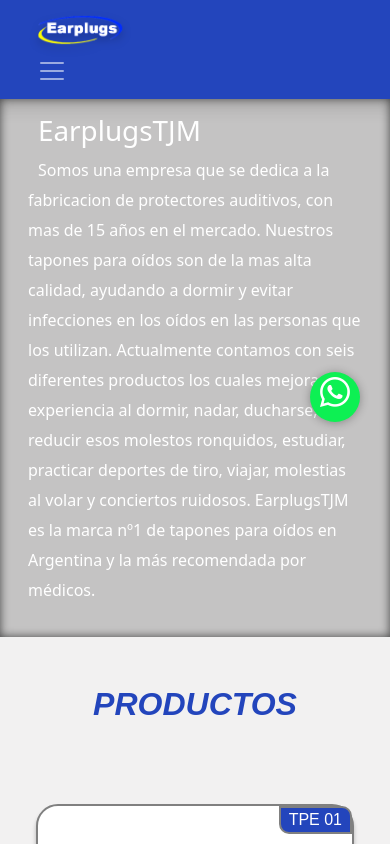
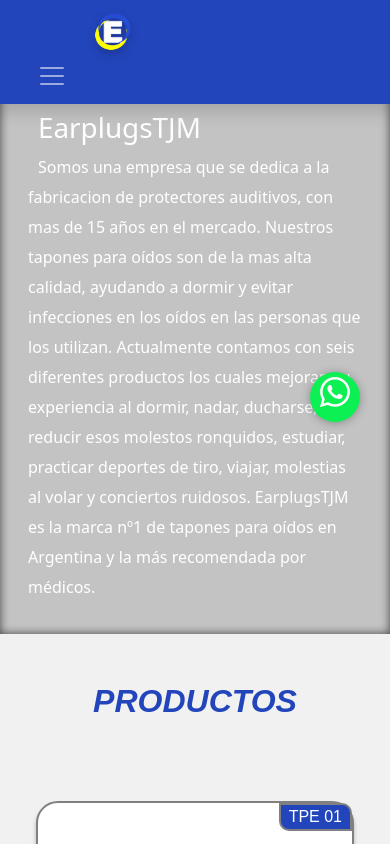
Before and after one commit to GLMahon99/LandigPage-Earplugs, a website: page index.html in a window 390 px wide. Shown: the top 844 px of the page. Drawn offline with nearby package versions, Linux system fonts and the light colour scheme.

Commit message:
agrego favicon

```diff
--- a/index.html
+++ b/index.html
@@ -44,7 +44,9 @@
         <div class="col-12">
             <nav class="navbar navbar-expand-lg navbar-dark navbar-color">
                 <div class="container-fluid">
-                    <a class="navbar-brand" href="#"><img class="logo" src="images/logo3.png" alt="logo Earplugs"></a>
+                    <a class="navbar-brand" href="#"><img class="logo" src="images/logo3.png" alt="logo-Earplugs"></a>
+                    <a class="navbar-brand" href="#"><img class="logo-2" src="images/favicon.ico"
+                            alt="logo-Earplugs-2"></a>
                     <button class="navbar-toggler" type="button" data-bs-toggle="collapse"
                         data-bs-target="#navbarNavAltMarkup" aria-controls="navbarNavAltMarkup" aria-expanded="false"
                         aria-label="Toggle navigation">
@@ -67,7 +69,8 @@
     <!--END NAVBAR-->
     <main>
         <!--BOTON-WHATSAPP-->
-        <a href="https://api.whatsapp.com/send?phone=+541138054707" class="btn-whatsapp position-fixed d-flex align-items-center justify-content-center" target="_blank">
+        <a href="https://api.whatsapp.com/send?phone=+541138054707"
+            class="btn-whatsapp position-fixed d-flex align-items-center justify-content-center" target="_blank">
             <i class="bi bi-whatsapp"></i>
         </a>
         <!--FIN BOTON WPP-->
@@ -87,7 +90,8 @@
                         <img src="images/siliconacarrousel.png" class="d-block w-100">
                         <div class="carousel-caption d-block">
                             <div>
-                                <img src="images/triosilicona.png" class="img-carrousel-tapon-2" alt="tapones-para-oídos-silicona-moldeable">
+                                <img src="images/triosilicona.png" class="img-carrousel-tapon-2"
+                                    alt="tapones-para-oídos-silicona-moldeable">
                             </div>
                             <div>
                                 <h4>Silicona Moldeable</h4>
@@ -99,7 +103,8 @@
                         <img src="images/carrousel-soft.png" class="d-block w-100">
                         <div class="carousel-caption d-block">
                             <div>
-                                <img src="images/soft.png" class="img-carrousel-tapon" alt="tapones-para-oídos-earplugs-soft">
+                                <img src="images/soft.png" class="img-carrousel-tapon"
+                                    alt="tapones-para-oídos-earplugs-soft">
                             </div>
                             <div>
                                 <h4>Goma Soft</h4>
@@ -112,7 +117,8 @@
                         <img src="images/carrousel-vulcan.png" class="d-block w-100 ">
                         <div class="carousel-caption d-block">
                             <div>
-                                <img src="images/vulcan.png" class="img-carrousel-tapon" alt="tapones-para-oídos-earplugs-vulcanizados">
+                                <img src="images/vulcan.png" class="img-carrousel-tapon"
+                                    alt="tapones-para-oídos-earplugs-vulcanizados">
                             </div>
                             <div>
                                 <h4>Silicona Vulcanizada</h4>
@@ -125,7 +131,8 @@
                         <img src="images/carrousel-splash.png" class="d-block w-100 ">
                         <div class="carousel-caption d-block">
                             <div>
-                                <img src="images/splash 2.png" class="img-carrousel-tapon" alt="tapones-para-oídos-earplugs-splash">
+                                <img src="images/splash 2.png" class="img-carrousel-tapon"
+                                    alt="tapones-para-oídos-earplugs-splash">
                             </div>
                             <div>
                                 <h4>Splash</h4>
@@ -178,7 +185,8 @@
 
                             <div class="card-body d-flex  justify-content-center align-items-center py-4">
 
-                                <img src="images/inc.png" alt="tapones-para-oídos-earplugs-silicona-moldeable-incoloros" class="d-block img-producto">
+                                <img src="images/inc.png" alt="tapones-para-oídos-earplugs-silicona-moldeable-incoloros"
+                                    class="d-block img-producto">
                                 <div class="card-text">
                                     <h5 class="text-center">Silicona Hipoalergénica Moldeable Incolora</h5>
                                     <ul class="mt-5 text-start">
@@ -211,7 +219,8 @@
                             </div>
 
                             <div class="card-body d-flex  justify-content-center align-items-center py-4">
-                                <img src="images/fluo.png" alt="tapones-para-oídos-earplugs-silicona-moldeable-fluo" class="img-producto">
+                                <img src="images/fluo.png" alt="tapones-para-oídos-earplugs-silicona-moldeable-fluo"
+                                    class="img-producto">
                                 <div class="card-text">
                                     <h5 class="text-center">Silicona Hipoalergénica Moldeable Fluo</h5>
                                     <ul class="mt-5 text-start">
@@ -245,7 +254,8 @@
                             </div>
 
                             <div class="card-body d-flex  justify-content-center align-items-center py-4">
-                                <img src="images/nude.png" alt="tapones-para-oídos-earplugs-silicona-moldeable-nude" class="img-producto">
+                                <img src="images/nude.png" alt="tapones-para-oídos-earplugs-silicona-moldeable-nude"
+                                    class="img-producto">
                                 <div class="card-text">
                                     <h5 class="text-center">Silicona Hipoalergénica Moldeable Nude</h5>
                                     <ul class="mt-5 text-start">
@@ -311,7 +321,8 @@
                             </div>
 
                             <div class="card-body d-flex  justify-content-center align-items-center py-4">
-                                <img src="images/vulcan.png" alt="tapones-para-oídos-earplugs-vulcanizados" class="img-producto">
+                                <img src="images/vulcan.png" alt="tapones-para-oídos-earplugs-vulcanizados"
+                                    class="img-producto">
                                 <div class="card-text">
                                     <h5 class="text-center">Silicona Vulcanizada Hipoalergénica</h5>
                                     <ul class="mt-5 text-start">
@@ -344,7 +355,8 @@
                             </div>
 
                             <div class="card-body d-flex  justify-content-center align-items-center py-4">
-                                <img src="images/splash 2.png" alt="tapones-para-oídos-earplugs-splash" class="img-producto">
+                                <img src="images/splash 2.png" alt="tapones-para-oídos-earplugs-splash"
+                                    class="img-producto">
                                 <div class="card-text">
                                     <h5 class="text-center">Silicona Hipoalergénica Moldeable SPLASH</h5>
                                     <ul class="mt-5 text-start">
@@ -384,7 +396,8 @@
                     <div class="slide mx-4">
                         <a href="https://earplugstaponesdeoido.mercadoshops.com.ar" target="_blank"
                             rel="noopener noreferrer">
-                            <img src="images/mercado-shops.webp" height="100" width="250" alt="mercado-shops-earplugs" />
+                            <img src="images/mercado-shops.webp" height="100" width="250"
+                                alt="mercado-shops-earplugs" />
                         </a>
                     </div>
                     <div class="slide mx-4">
@@ -406,7 +419,8 @@
                     <div class="slide mx-4">
                         <a href="https://earplugstaponesdeoido.mercadoshops.com.ar" target="_blank"
                             rel="noopener noreferrer">
-                            <img src="images/mercado-shops.webp" height="100" width="250" alt="mercado-shops-earplugs" />
+                            <img src="images/mercado-shops.webp" height="100" width="250"
+                                alt="mercado-shops-earplugs" />
                         </a>
                     </div>
                     <div class="slide mx-4">
@@ -423,7 +437,8 @@
                     <div class="slide mx-4">
                         <a href="https://earplugstaponesdeoido.mercadoshops.com.ar" target="_blank"
                             rel="noopener noreferrer">
-                            <img src="images/mercado-shops.webp" height="100" width="250" alt="mercado-shops-earplugs" />
+                            <img src="images/mercado-shops.webp" height="100" width="250"
+                                alt="mercado-shops-earplugs" />
                         </a>
                     </div>
                     <div class="slide mx-1">
@@ -445,7 +460,8 @@
                     <div class="slide mx-4">
                         <a href="https://earplugstaponesdeoido.mercadoshops.com.ar" target="_blank"
                             rel="noopener noreferrer">
-                            <img src="images/mercado-shops.webp" height="100" width="250" alt="mercado-shops-earplugs" />
+                            <img src="images/mercado-shops.webp" height="100" width="250"
+                                alt="mercado-shops-earplugs" />
                         </a>
                     </div>
                 </div>
--- a/scss/components/header.scss
+++ b/scss/components/header.scss
@@ -19,7 +19,21 @@
         filter: drop-shadow(0px 4px 4px rgba(0, 0, 0, 0.25));
 
         @media only screen and (max-width: 991px) {
-            width: 35%;
+            width: 32%;
+
+        }
+        @media only screen and (max-width:577px) {
+            display: none;
+
+
+        }
+    }
+    .logo-2 {
+        filter: drop-shadow(0px 4px 4px rgba(0, 0, 0, 0.25));
+        width: 15%;
+        @media only screen and (min-width:576px) {
+            display: none;
+
 
         }
     }
--- a/scss/components/inicio.scss
+++ b/scss/components/inicio.scss
@@ -5,6 +5,7 @@
 
     }
     .img-carrousel-tapon {
+        filter: drop-shadow(0px 8px 8px rgba(0, 0, 0, 0.45));
         position: relative;
         right: 30%;
         top: 50%;
@@ -24,6 +25,7 @@
         }
     }
     .img-carrousel-tapon-2 {
+        filter: drop-shadow(0px 8px 8px rgba(0, 0, 0, 0.75));
         position: relative;
         right: 30%;
         top: 50%;
--- a/scss/style.scss
+++ b/scss/style.scss
@@ -24,9 +24,11 @@
     top: 70px;
     @media only screen and (max-width:576px) {
         position: relative;
-        top: 98px;
-
-
+        top: 55px;
+    }
+    @media only screen and (max-width:390px) {
+        position: relative;
+        top: 95px;
     }
     main {
         .btn-whatsapp {
```
Also changed, not shown: css/style.css, images/Diseño sin título (13).png (deleted), images/FAVICON.png (deleted), images/fa.ico (deleted), images/lilis.jpg (deleted), images/siliconacarrousel2.png (deleted), images/vasallo.png (deleted), 1 other file.
